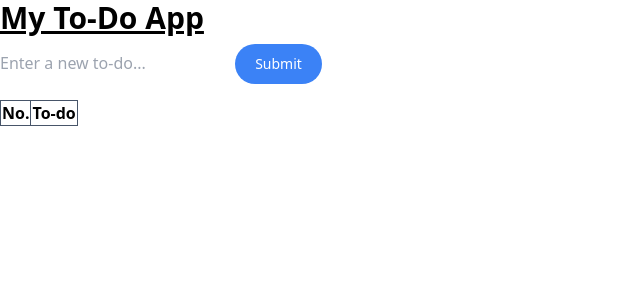
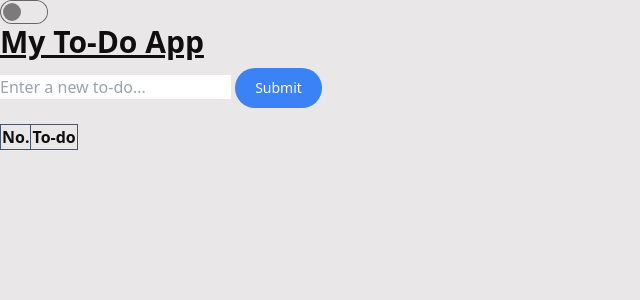
Before and after one commit to Jason-CKY/fastapi-htmx-example, a Python web app: template app/templates/index.html in a window 1280 px wide. Shown: the top 300 px of the page, without its empty margins (0-640 px from the left). Run offline with Jinja, Linux system fonts and the light colour scheme; the template is opened without the code that fills it, so the values that code supplies are empty; style sheets or scripts are compiled from the project's sources; some libraries are stand-ins or nearby versions.

Commit message:
Added prettier, daisyui themes and added theme toggling button

```diff
--- a/app/templates/index.html
+++ b/app/templates/index.html
@@ -1,46 +1,70 @@
-<html>
+<html id="webpage" data-theme="garden">
   <head>
     <title>To-do App</title>
-    <link rel="icon" type="image/x-icon" href="/static/favicon.png">
-    <link href="/static/output.css" rel="stylesheet">
+    <link rel="icon" type="image/x-icon" href="/static/favicon.png" />
+    <link href="/static/output.css" rel="stylesheet" />
     <script src="/static/htmx_1.9.6.min.js"></script>
+    <script src="https://unpkg.com/hyperscript.org@0.9.11"></script>
+    <script src="https://cdn.jsdelivr.net/npm/theme-change@2.0.2/index.js"></script>
   </head>
   <body>
-    <h1 class="text-3xl font-bold underline mb-2">
-        My To-Do App
-    </h1>
+    <input
+      id="theme-toggle"
+      type="checkbox"
+      class="toggle"
+      data-toggle-theme="garden,dracula"
+      data-act-class="ACTIVECLASS"
+      _="on load js
+          toggleButton = document.getElementById('theme-toggle');
+          htmlElement = document.getElementById('webpage');
+          toggleButton.checked = htmlElement.getAttribute('data-theme') === 'dark'
+          "
+    />
+    <h1 class="mb-2 text-3xl font-bold underline">My To-Do App</h1>
     <form
       hx-post="/htmx/todo"
       hx-target="#todo-body"
       hx-swap="innerHTML"
       hx-indicator="#button-spinner"
       hx-on:htmx:before-request="this.button.disabled='true'; this.todo.disabled='true'"
-        hx-on:htmx:after-request="this.todo.value=''; this.button.disabled=''; this.todo.disabled=''"
+      hx-on:htmx:after-request="this.todo.value='';  this.button.disabled=''; this.todo.disabled=''"
     >
-        <input
-            name="todo"
-            placeholder="Enter a new to-do..."
-        />
+      <input name="todo" placeholder="Enter a new to-do..." />
       <button
         name="button"
-            class="text-white bg-blue-500 disabled:cursor-not-allowed disabled:scale-[100%] disabled:brightness-90 hover:brightness-90 active:brightness-90 active:scale-[95%] font-medium rounded-full text-sm px-5 py-2.5 text-center"
+        class="rounded-full bg-blue-500 px-5 py-2.5 text-center text-sm font-medium text-white hover:brightness-90 active:scale-[95%] active:brightness-90 disabled:scale-[100%] disabled:cursor-not-allowed disabled:brightness-90"
       >
         Submit
-            <svg id="button-spinner" class="htmx-indicator my-indicator mx-2 inline-block h-4 w-4 border-2 animate-spin rounded-full border-solid border-current border-r-transparent align-[-0.125em] motion-reduce:animate-[spin_1.5s_linear_infinite]" viewBox="0 0 50 50">
-                <circle class="path" cx="25" cy="25" r="20" fill="none" stroke-width="5"></circle>
+        <svg
+          id="button-spinner"
+          class="htmx-indicator my-indicator mx-2 inline-block h-4 w-4 animate-spin rounded-full border-2 border-solid border-current border-r-transparent align-[-0.125em] motion-reduce:animate-[spin_1.5s_linear_infinite]"
+          viewBox="0 0 50 50"
+        >
+          <circle
+            class="path"
+            cx="25"
+            cy="25"
+            r="20"
+            fill="none"
+            stroke-width="5"
+          ></circle>
         </svg>
       </button>
     </form>
-    <table class="border-collapse border border-slate-500 ...">
+    <table class="... border-collapse border border-slate-500">
       <thead>
         <tr>
-            <th class="border border-slate-600 ...">No.</th>
-            <th class="border border-slate-600 ...">To-do</th>
+          <th class="... border border-slate-600">No.</th>
+          <th class="... border border-slate-600">To-do</th>
         </tr>
       </thead>
-        <tbody id="todo-body" hx-confirm="Are you sure?" hx-target="closest tr" hx-swap="outerHTML swap:1s">
-            {% block content %}
-            {% for i in range(num_todos) %}
+      <tbody
+        id="todo-body"
+        hx-confirm="Are you sure?"
+        hx-target="closest tr"
+        hx-swap="outerHTML swap:1s"
+      >
+        {% block content %} {% for i in range(num_todos) %}
         <tr>
           <td class="border border-slate-700">{{ i+1 }}</td>
           <td class="border border-slate-700">{{ todos[i].name }}</td>
@@ -50,12 +74,21 @@
               hx-delete="/htmx/todo/{{ i+1 }}"
               hx-trigger="click"
             >
-                            <svg xmlns="http://www.w3.org/2000/svg" width="24" height="24" viewBox="0 0 24 24"><path fill="currentColor" d="M19 4h-3.5l-1-1h-5l-1 1H5v2h14M6 19a2 2 0 0 0 2 2h8a2 2 0 0 0 2-2V7H6v12Z"/></svg>
+              <svg
+                xmlns="http://www.w3.org/2000/svg"
+                width="24"
+                height="24"
+                viewBox="0 0 24 24"
+              >
+                <path
+                  fill="currentColor"
+                  d="M19 4h-3.5l-1-1h-5l-1 1H5v2h14M6 19a2 2 0 0 0 2 2h8a2 2 0 0 0 2-2V7H6v12Z"
+                />
+              </svg>
             </div>
           </td>
         </tr>
-            {% endfor %}
-            {% endblock %}
+        {% endfor %} {% endblock %}
       </tbody>
     </table>
   </body>
--- /dev/null
+++ b/prettier.config.js
@@ -0,0 +1,3 @@
+module.exports = {
+    plugins: ['prettier-plugin-tailwindcss'],
+}
--- a/tailwind.config.js
+++ b/tailwind.config.js
@@ -4,5 +4,9 @@ module.exports = {
   theme: {
     extend: {},
   },
-  plugins: [],
+  darkMode: 'class',
+  plugins: [require("daisyui")],
+  daisyui: {
+    themes: ["garden", "dracula"],
+  },
 }
```
Also changed, not shown: app/routers/page_router.py (+7 -17 lines), package.json (added, +7 -0 lines), package-lock.json (added), readme.md, 1 other file. Lines whose indentation alone changed are shown as unchanged.
